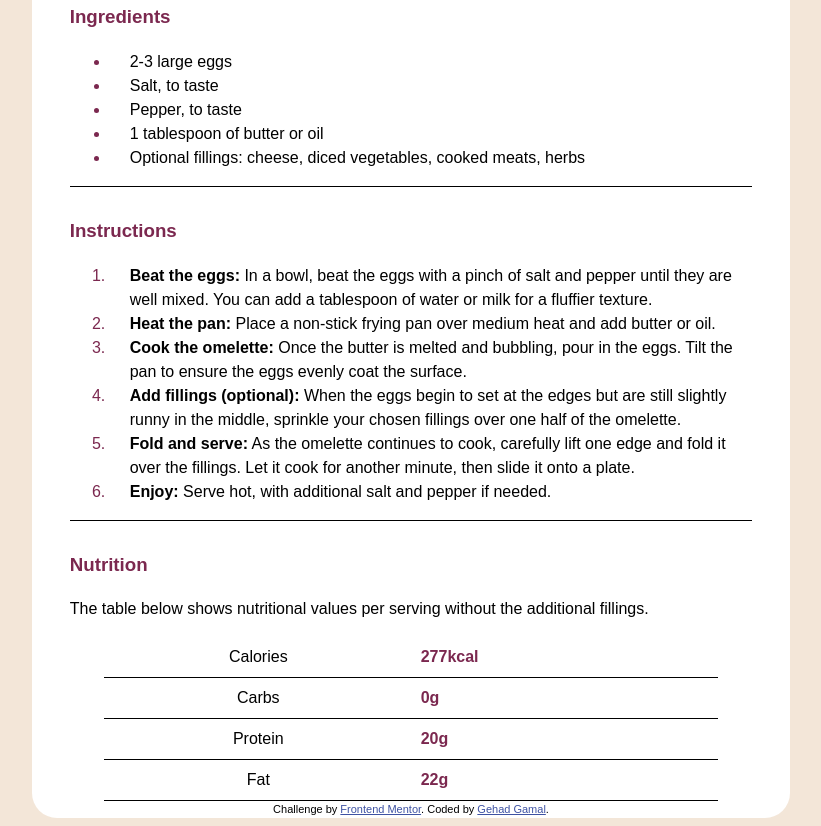
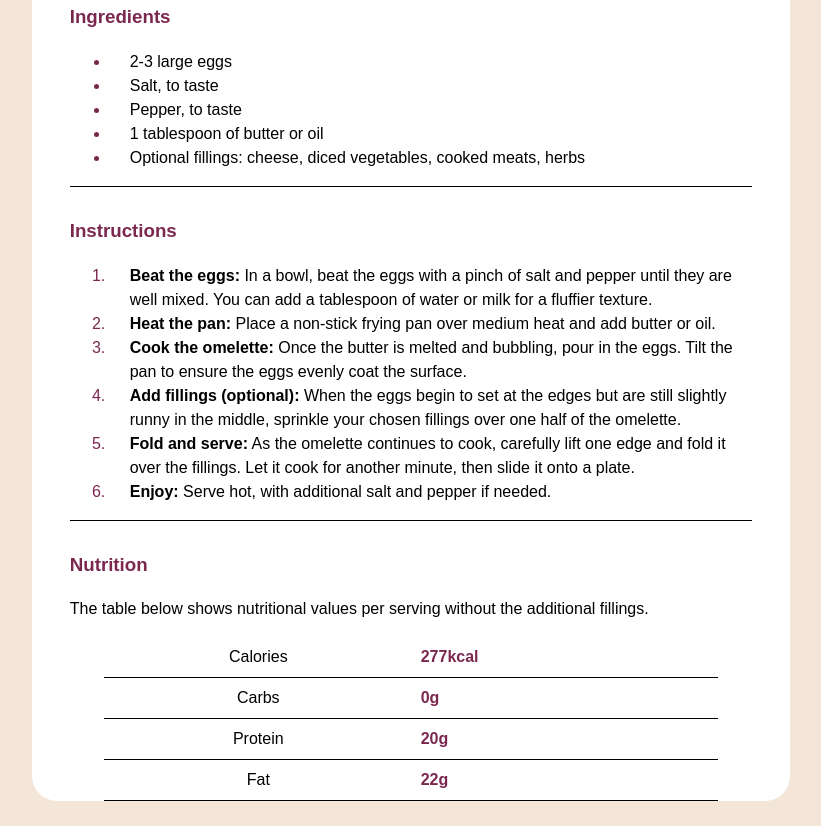
Before and after one commit to Gehadazzam/Recipe-page, a plain HTML site: page index.html in a window 1280 px wide. Shown: the part 735-1561 px from the top of the page, without its empty margins (229-1050 px from the left). Drawn offline with Linux system fonts and the light colour scheme.

Commit message:
Update index.html

```diff
--- a/index.html
+++ b/index.html
@@ -14,7 +14,7 @@
     <title>Frontend Mentor | Recipe page</title>
   </head>
   <body>
-    <div class="container">
+    <div class="container" role="main">
       <img src="assets/images/image-omelette.jpeg" alt="" />
 
       <h1>Simple Omelette Recipe</h1>
@@ -104,13 +104,6 @@
           </tr>
         </table>
       </div>
-
-      <div class="attribution">
-        Challenge by
-        <a href="https://www.frontendmentor.io?ref=challenge" target="_blank"
-          >Frontend Mentor</a
-        >. Coded by <a href="#">Gehad Gamal</a>.
-      </div>
     </div>
   </body>
 </html>
```
